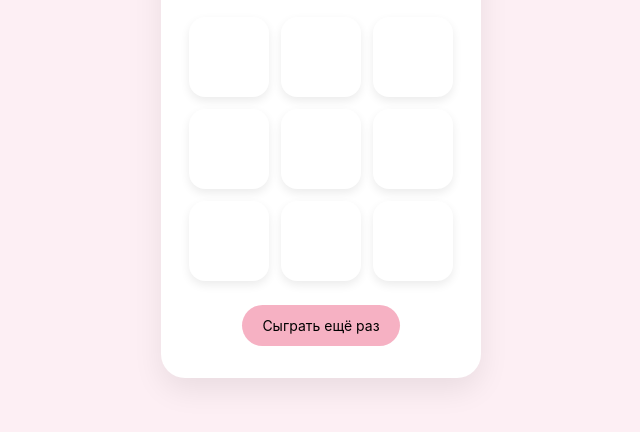
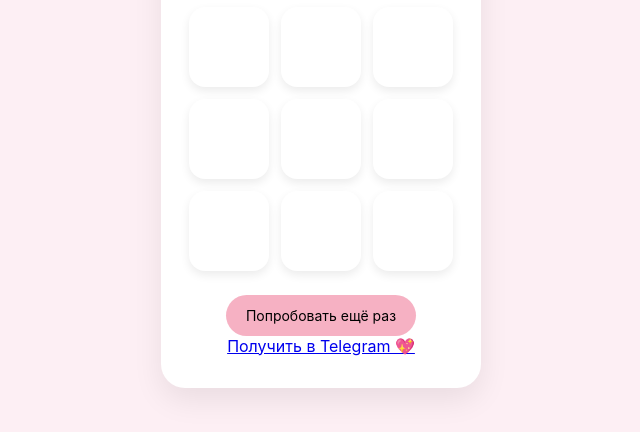
Before and after one commit to minty-vc/tictactoe, a website: page index.html in a window 1280 px wide. Shown: the part 286-718 px from the top of the page, without its empty margins (319-959 px from the left). Drawn offline with Linux system fonts and the light colour scheme.

Commit message:
Update index.html

```diff
--- a/index.html
+++ b/index.html
@@ -9,9 +9,11 @@
 
   <div class="wrapper">
     <div class="card">
+
       <h1>Крестики-нолики</h1>
       <p id="status">Твой ход 💖</p>
 
+      <!-- ИГРОВОЕ ПОЛЕ -->
       <div class="board">
         <div class="cell"></div>
         <div class="cell"></div>
@@ -24,7 +26,17 @@
         <div class="cell"></div>
       </div>
 
-      <button id="restart">Сыграть ещё раз</button>
+      <!-- КНОПКИ -->
+      <button id="restart">Попробовать ещё раз</button>
+
+      <a
+        id="tg-link"
+        href="https://t.me/tictictacbot"
+        target="_blank"
+      >
+        Получить в Telegram 💖
+      </a>
+
     </div>
   </div>
 
```
